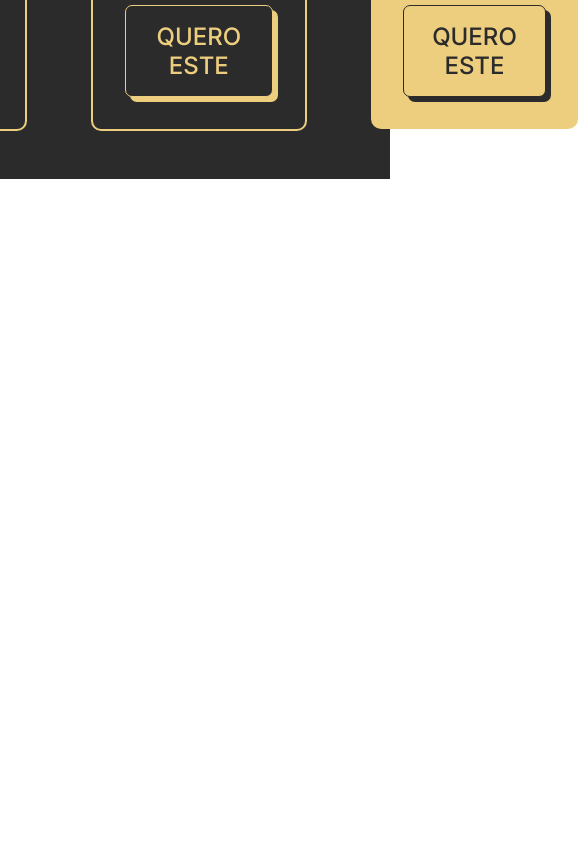
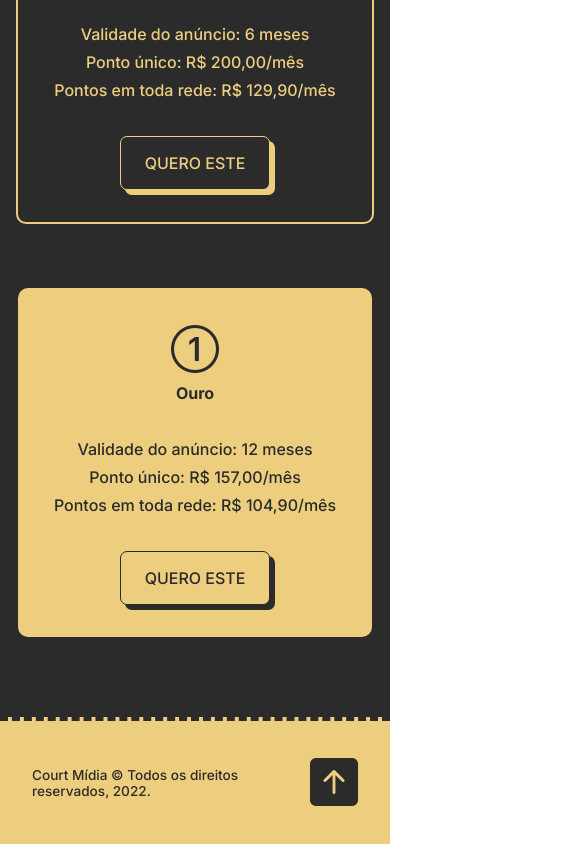
Before and after one commit to Murilo-V/courtmidia-landing, a React (Create React App) app: page / in a window 390 px wide. Shown: the part 2389-3233 px from the top of the page, 585 px wide, since content can reach past the window. Before the commit the page ends 2568 px from the top, so only its background shows below. Built offline with nearby package versions, Linux system fonts and the light colour scheme.

Commit message:
feat: footer responsive

```diff
--- a/src/App.tsx
+++ b/src/App.tsx
@@ -1,3 +1,4 @@
+import { Footer } from "./components/Footer";
 import { Main } from "./components/Main";
 import { Navbar } from "./components/Navbar";
 
@@ -6,6 +7,7 @@ function App() {
     <>
       <Navbar />
       <Main />
+      <Footer />
     </>
   );
 }
--- a/src/components/Footer/index.tsx
+++ b/src/components/Footer/index.tsx
@@ -0,0 +1,17 @@
+import { FooterStyle } from "./style";
+
+export const Footer = () => {
+  const scrollToTop = () => {
+    window.scrollTo({
+      top: 0,
+      behavior: "smooth",
+    });
+  };
+
+  return (
+    <FooterStyle>
+      <p>Court Mídia &copy; Todos os direitos reservados, 2022.</p>
+      <i onClick={scrollToTop} className="bi bi-arrow-up-square-fill"></i>
+    </FooterStyle>
+  );
+};
--- a/src/components/Footer/style.ts
+++ b/src/components/Footer/style.ts
@@ -0,0 +1,21 @@
+import styled from "styled-components";
+
+export const FooterStyle = styled.footer`
+  background-color: #edce7e;
+  color: #2b2b2b;
+  padding: 2rem;
+  display: flex;
+  align-items: center;
+  justify-content: space-between;
+  border-top: 4px dashed #2b2b2b;
+
+  i {
+    font-size: 3rem;
+    color: #2b2b2b;
+    cursor: pointer;
+  }
+
+  @media (max-width: 900px) {
+    font-size: 0.85rem;
+  }
+`;
--- a/src/components/Main/style.ts
+++ b/src/components/Main/style.ts
@@ -118,4 +118,13 @@ export const PricesStyle = styled.div`
     align-items: center;
     justify-content: center;
   }
+
+  @media (max-width: 900px) {
+    h3 {
+      font-size: 1.5rem;
+    }
+    div {
+      flex-direction: column;
+    }
+  }
 `;
--- a/src/components/PlanCard/style.ts
+++ b/src/components/PlanCard/style.ts
@@ -23,4 +23,20 @@ export const PlanCardStyle = styled.div<{ number: number }>`
     margin: 0.25rem;
     font-size: 1.5rem;
   }
+
+  @media (max-width: 900px) {
+    margin: 2rem 0;
+
+    p:first-of-type {
+      font-size: 1rem;
+    }
+
+    p {
+      font-size: 1rem;
+    }
+
+    button {
+      font-size: 1rem;
+    }
+  }
 `;
```
